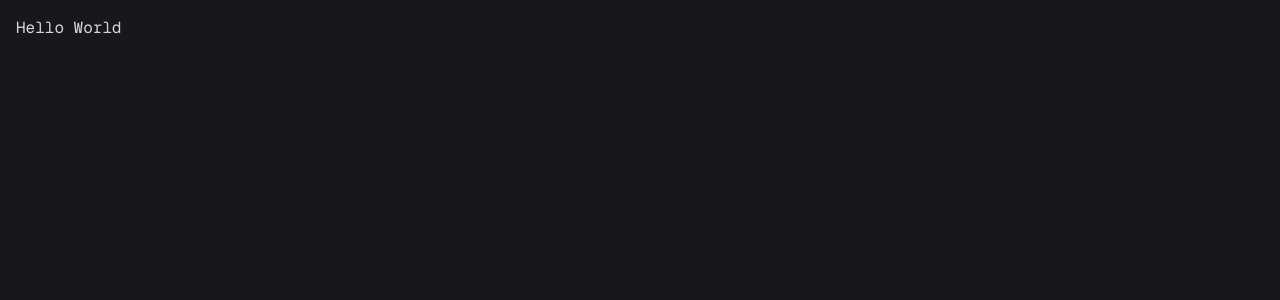
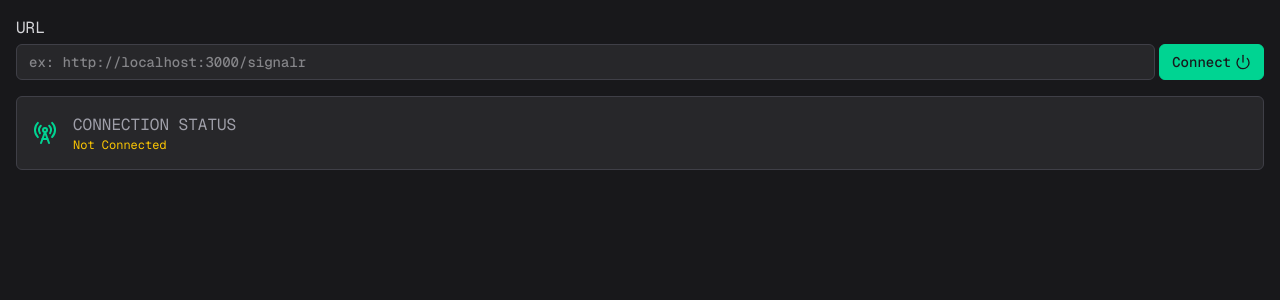
Before and after one commit to xcvzmoon/use-signalr-with-vue, a Vue app: page / in a window 1280 px wide. Shown: the top 300 px of the page. Built offline with nearby package versions, Linux system fonts and the light colour scheme.

Commit message:
feat: implement signalr connection

```diff
--- a/package.json
+++ b/package.json
@@ -15,7 +15,9 @@
     "format": "prettier --write src/"
   },
   "dependencies": {
+    "@microsoft/signalr": "^8.0.7",
     "@tailwindcss/vite": "^4.0.16",
+    "lucide-vue-next": "^0.484.0",
     "tailwindcss": "^4.0.16",
     "vue": "^3.5.13"
   },
--- a/src/App.vue
+++ b/src/App.vue
@@ -1,5 +1,137 @@
+<script setup lang="ts">
+import { LucidePower, LucideRadioTower, LucideLoader } from 'lucide-vue-next';
+import { ref } from 'vue';
+
+import * as signalR from '@microsoft/signalr';
+
+import AppInput from '@/components/AppInput.vue';
+import AppButton from '@/components/AppButton.vue';
+
+const url = ref<string>('');
+const error = ref();
+const isConnecting = ref(false);
+const connection = ref<signalR.HubConnection | null>(null);
+const connectionStatus = ref<string>('Not Connected');
+
+const connectToSignalR = async () => {
+  // Validate URL
+  if (!url.value) {
+    connectionStatus.value = 'Please enter a valid URL';
+    return;
+  }
+
+  isConnecting.value = true;
+
+  try {
+    // Disconnect existing connection if any
+    if (connection.value) {
+      await connection.value.stop();
+    }
+
+    // Create new connection
+    connection.value = new signalR.HubConnectionBuilder()
+      .withUrl(url.value)
+      .withAutomaticReconnect()
+      .build();
+
+    // Setup listeners
+    connection.value.on('ReceiveStockData', (data) => {
+      console.log('Received stock data:', data);
+    });
+
+    // Handle connection events
+    connection.value.onclose(() => {
+      connectionStatus.value = 'Disconnected';
+    });
+
+    // Start the connection
+    await connection.value.start();
+    connectionStatus.value = 'Connected';
+    console.log('Connected to SignalR hub');
+  } catch (err) {
+    disconnectSignalR();
+
+    error.value = err;
+    connectionStatus.value = 'Connection Failed';
+    console.error('SignalR connection error:', err);
+  } finally {
+    isConnecting.value = false;
+  }
+};
+
+const disconnectSignalR = async () => {
+  if (connection.value) {
+    try {
+      await connection.value.stop();
+      connectionStatus.value = 'Disconnected';
+      connection.value = null;
+    } catch (err) {
+      console.error('Error disconnecting:', err);
+    }
+  }
+};
+</script>
+
 <template>
   <div class="bg-zinc-900 text-zinc-300 h-svh font-mono p-4">
-    <p>Hello World</p>
+    <div class="flex flex-col gap-4">
+      <div class="flex flex-col gap-1">
+        <label for="url">URL</label>
+        <div class="flex items-center gap-1">
+          <AppInput
+            v-model="url"
+            name="url"
+            placeholder="ex: http://localhost:3000/signalr"
+            class="w-full"
+          />
+
+          <AppButton
+            @click="connectToSignalR"
+            :disabled="!url"
+            class="w-[6.551rem] justify-center gap-1"
+          >
+            <LucideLoader v-if="isConnecting" :size="16" class="animate-spin" />
+
+            <template v-else>
+              <span>Connect</span>
+              <LucidePower :size="16" />
+            </template>
+          </AppButton>
+
+          <AppButton v-if="!isConnecting && connection" @click="disconnectSignalR" variant="error">
+            Disconnect
+          </AppButton>
+        </div>
+      </div>
+
+      <div>
+        <div class="border-zinc-700 bg-zinc-800 border rounded-md p-4 flex items-center gap-4">
+          <LucideRadioTower class="stroke-emerald-400" />
+
+          <div class="grid">
+            <span class="text-zinc-400 uppercase">Connection Status</span>
+
+            <span
+              class="text-xs"
+              :class="{
+                'text-green-400': connectionStatus === 'Connected',
+                'text-red-400':
+                  connectionStatus === 'Connection Failed' || connectionStatus === 'Disconnected',
+                'text-yellow-400': connectionStatus === 'Not Connected',
+              }"
+            >
+              {{ connectionStatus }}
+            </span>
+          </div>
+        </div>
+      </div>
+
+      <div
+        v-if="error"
+        class="border-red-400 bg-red-100 text-red-700 border rounded-md px-3 py-2 text-xs text-balance"
+      >
+        {{ error }}
+      </div>
+    </div>
   </div>
 </template>
--- /dev/null
+++ b/src/components/AppButton.vue
@@ -0,0 +1,23 @@
+<script setup lang="ts">
+import { computed } from 'vue';
+
+const { variant } = defineProps<{ variant?: 'default' | 'error' }>();
+
+const classNames = computed(() => {
+  if (variant === 'error') {
+    return 'border-rose-400 bg-rose-400 text-zinc-900 focus-visible:ring-rose-400 focus-visible:border-rose-500 focus-visible:bg-rose-500 hover:border-rose-500 hover:bg-rose-500';
+  } else {
+    return 'border-emerald-400 bg-emerald-400 text-zinc-900 focus-visible:ring-emerald-400 focus-visible:border-emerald-500 focus-visible:bg-emerald-500 hover:border-emerald-500 hover:bg-emerald-500';
+  }
+});
+</script>
+
+<template>
+  <button
+    type="button"
+    class="border outline-none rounded-md h-9 px-3 text-sm font-medium flex items-center transition-colors cursor-pointer focus-visible:ring focus-visible:text-zinc-800 hover:text-zinc-800"
+    :class="classNames"
+  >
+    <slot />
+  </button>
+</template>
--- /dev/null
+++ b/src/components/AppInput.vue
@@ -0,0 +1,10 @@
+<script setup lang="ts">
+const model = defineModel({ type: String });
+</script>
+
+<template>
+  <input
+    v-model="model"
+    class="border-zinc-700 bg-zinc-800 text-zinc-200 border outline-none rounded-md h-9 px-3 text-sm font-medium transition-colors focus-visible:ring focus-visible:ring-emerald-400 focus-visible:border-emerald-300"
+  />
+</template>
```
Also changed, not shown: src/main.ts (+4 -4 lines), .prettierrc.json, 1 other file (tests, documents, lock files or other folders).
